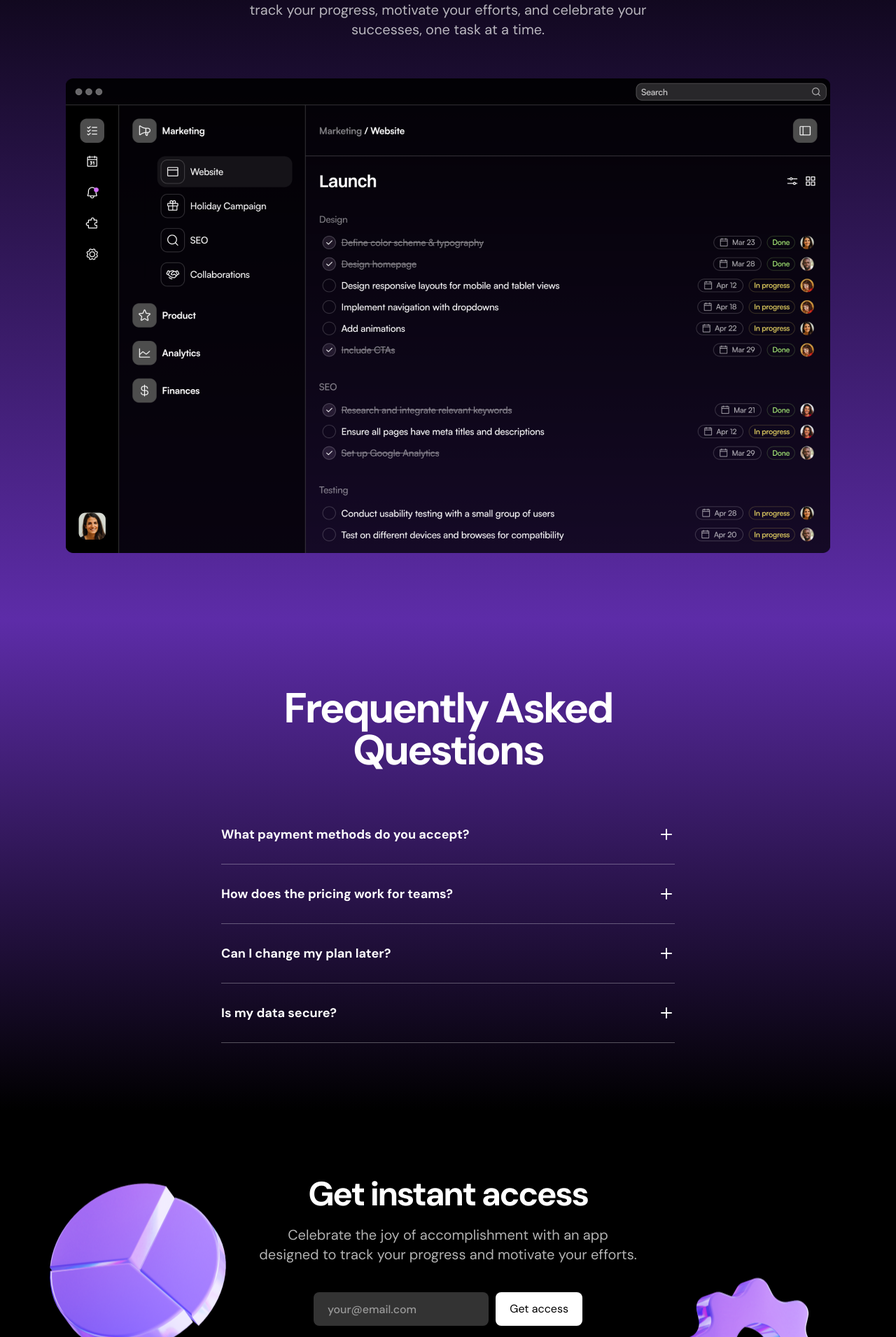
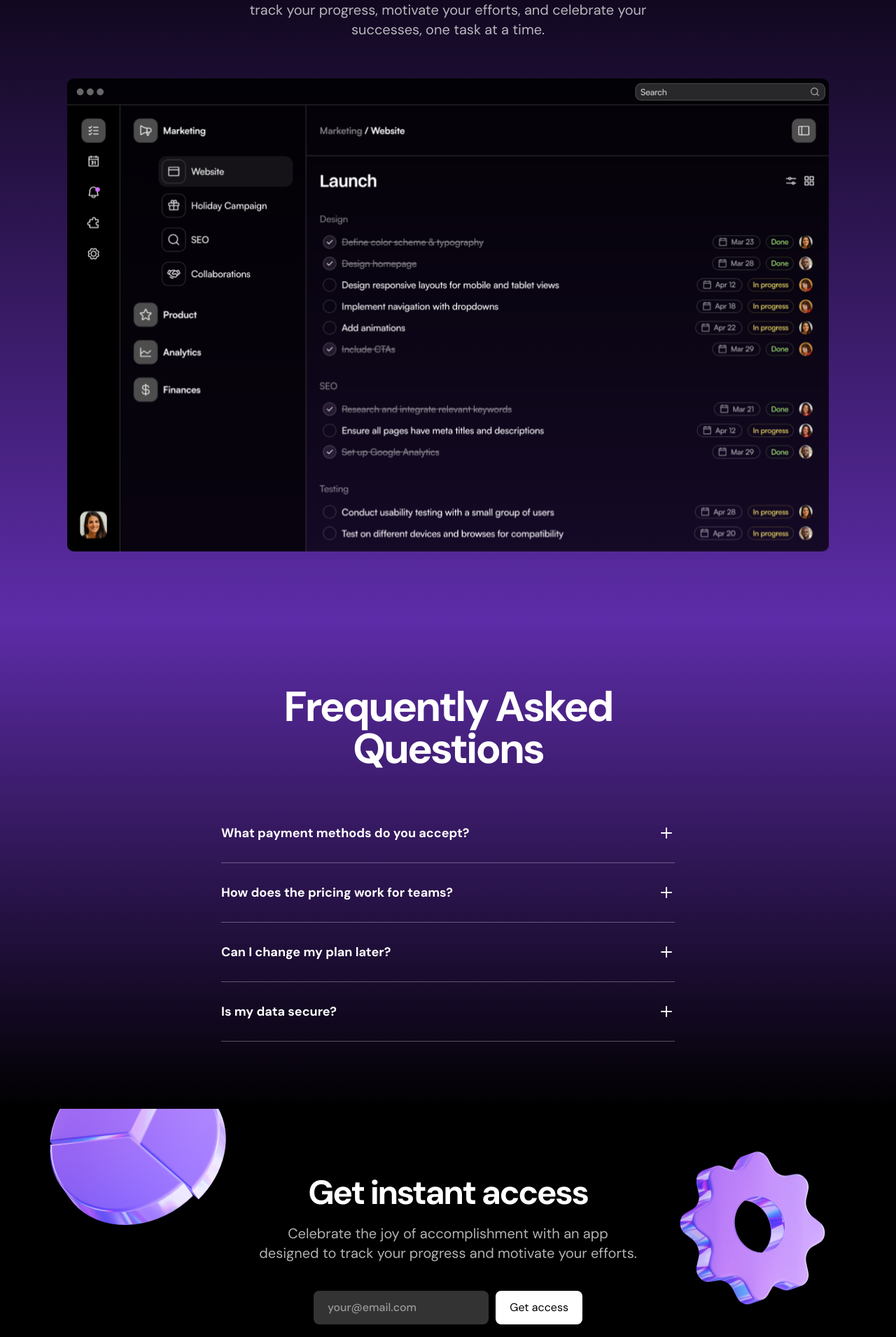
Before and after one commit to pranavtartey/dark-ui-page, a Next.js app: page / in a window 1280 px wide. Shown: the part 2090-4000 px from the top of the page at 70% size. Built offline with nearby package versions, Linux system fonts and the light colour scheme.

Commit message:
fixed some minor bugs

```diff
--- a/app/components/CallToAction.tsx
+++ b/app/components/CallToAction.tsx
@@ -12,7 +12,7 @@ export const CallToAction = () => {
     offset: ["start end", "end start"],
   });
 
-  const translateY = useTransform(scrollYProgress,[0,1],[150,-150])
+  const translateY = useTransform(scrollYProgress,[0,1],[-80,80])
 
   return (
     <section className="bg-black text-white sm:py-24 py-[72px] overflow-hidden">
--- a/app/components/ProductShowcase.tsx
+++ b/app/components/ProductShowcase.tsx
@@ -32,6 +32,7 @@ export const ProductShowcase = () => {
             rotateX,
             transformPerspective: "800px",
           }}
+          className="max-sm:mx-10 sm:mx-20"
           ref={imageRef}
         >
           <Image src={appScreen} alt="app-screen" className="mt-14 mx-auto" />
```
